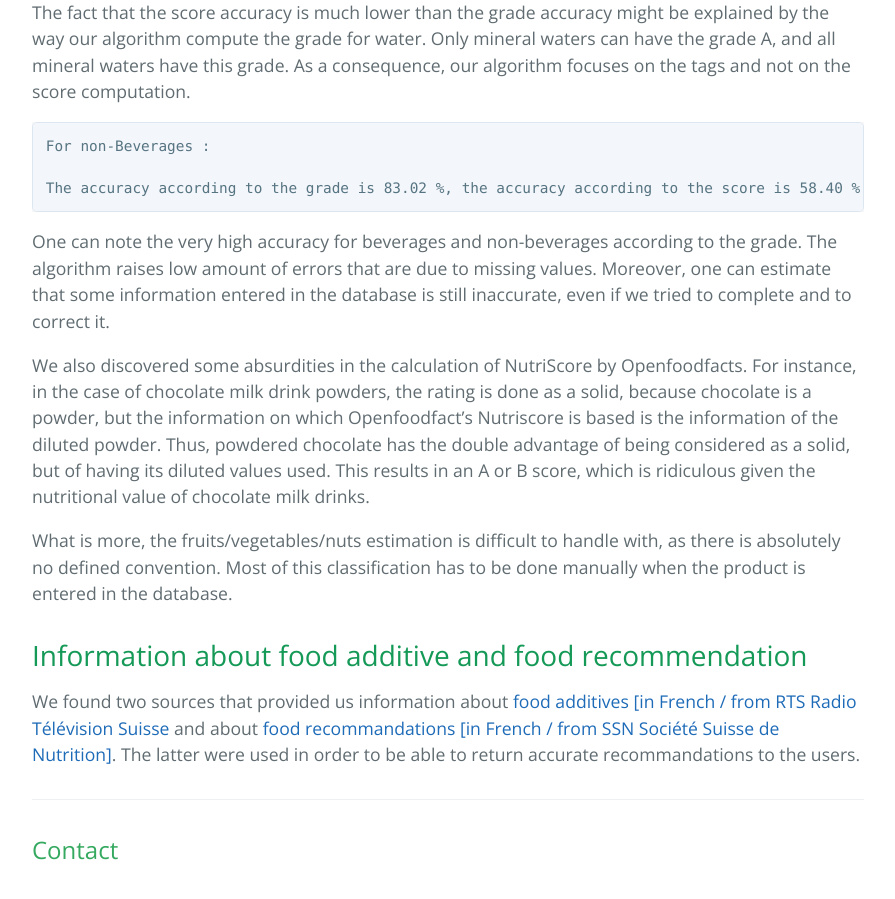
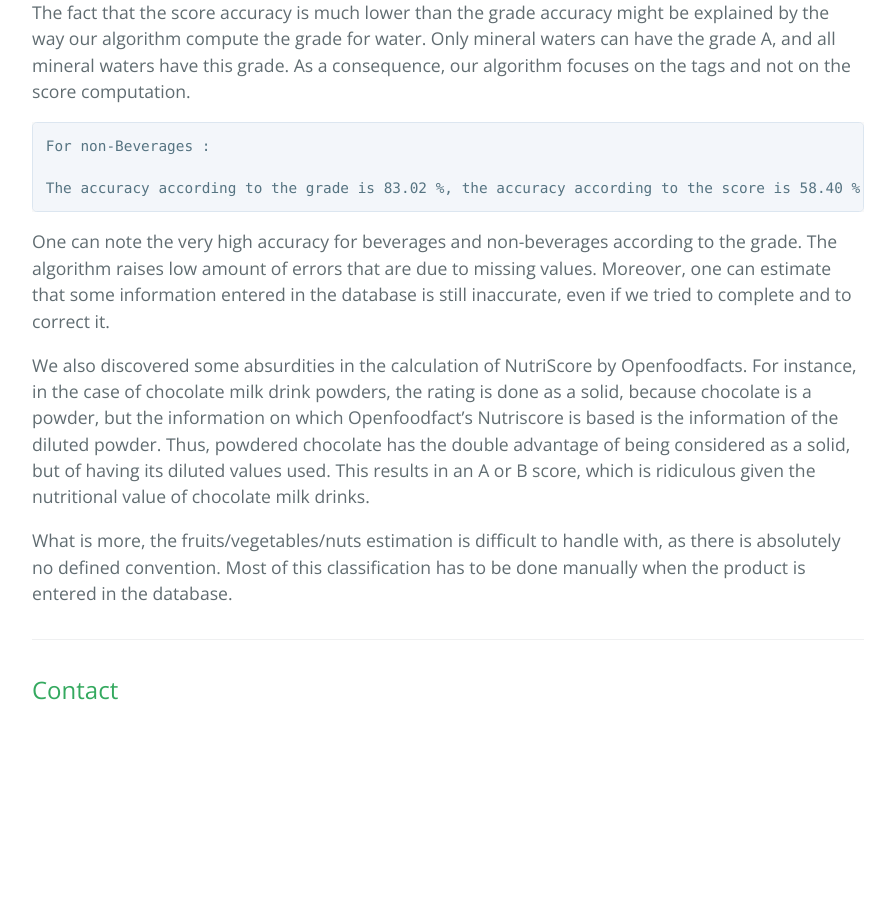
Before and after one commit to NutriTeam/Nutri_Score, a Jekyll site: the page built from Milestone_2.md, in a window 1280 px wide and 900 px high, scrolled down 10791 px. Shown: the whole window, without its empty margins (192-1087 px from the left). Built offline with Jekyll 4.4.1, drawn with Linux system fonts in a browser that asks for light colours; after the commit the page ends 11531 px from its top, so only the background shows below that.

Commit message:
Update Milestone_2.md

```diff
--- a/Milestone_2.md
+++ b/Milestone_2.md
@@ -413,7 +413,3 @@ One can note the very high accuracy for beverages and non-beverages according to
 We also discovered some absurdities in the calculation of NutriScore by Openfoodfacts. For instance, in the case of chocolate milk drink powders, the rating is done as a solid, because chocolate is a powder, but the information on which Openfoodfact's Nutriscore is based is the information of the diluted powder. Thus, powdered chocolate has the double advantage of being considered as a solid, but of having its diluted values used. This results in an A or B score, which is ridiculous given the nutritional value of chocolate milk drinks.
 
 What is more, the fruits/vegetables/nuts estimation is difficult to handle with, as there is absolutely no defined convention. Most of this classification has to be done manually when the product is entered in the database.
-
-### Information about food additive and food recommendation
-
-We found two sources that provided us information about <a href="https://pages.rts.ch/emissions/abe/1371092-liste-des-principaux-additifs-alimentaires.html">food additives [in French / from RTS Radio Télévision Suisse</a> and about <a href="http://www.sge-ssn.ch/fr/science-et-recherche/denrees-alimentaires-et-nutriments/recommandations-nutritionnelles/valeurs-de-reference-dach/">food recommandations [in French / from SSN Société Suisse de Nutrition]</a>. The latter were used in order to be able to return accurate recommandations to the users.
```
